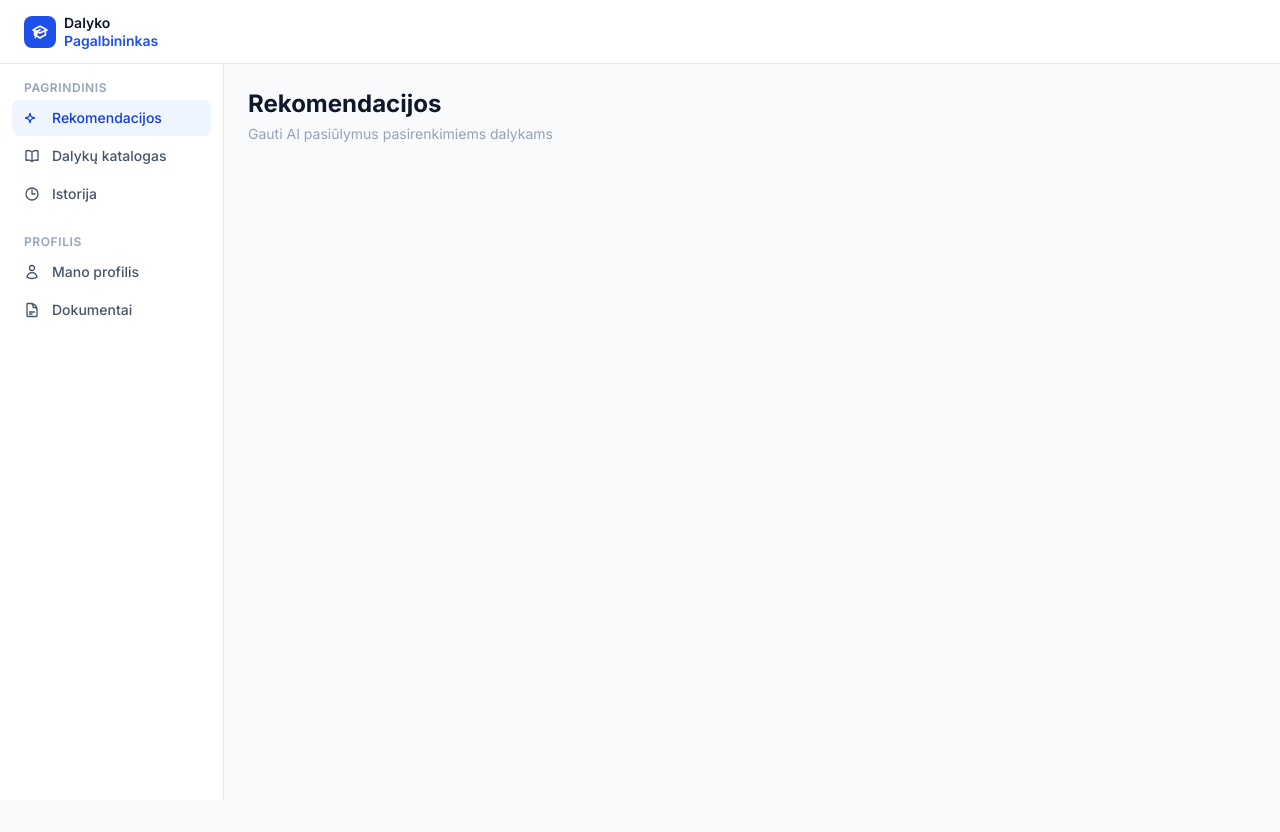
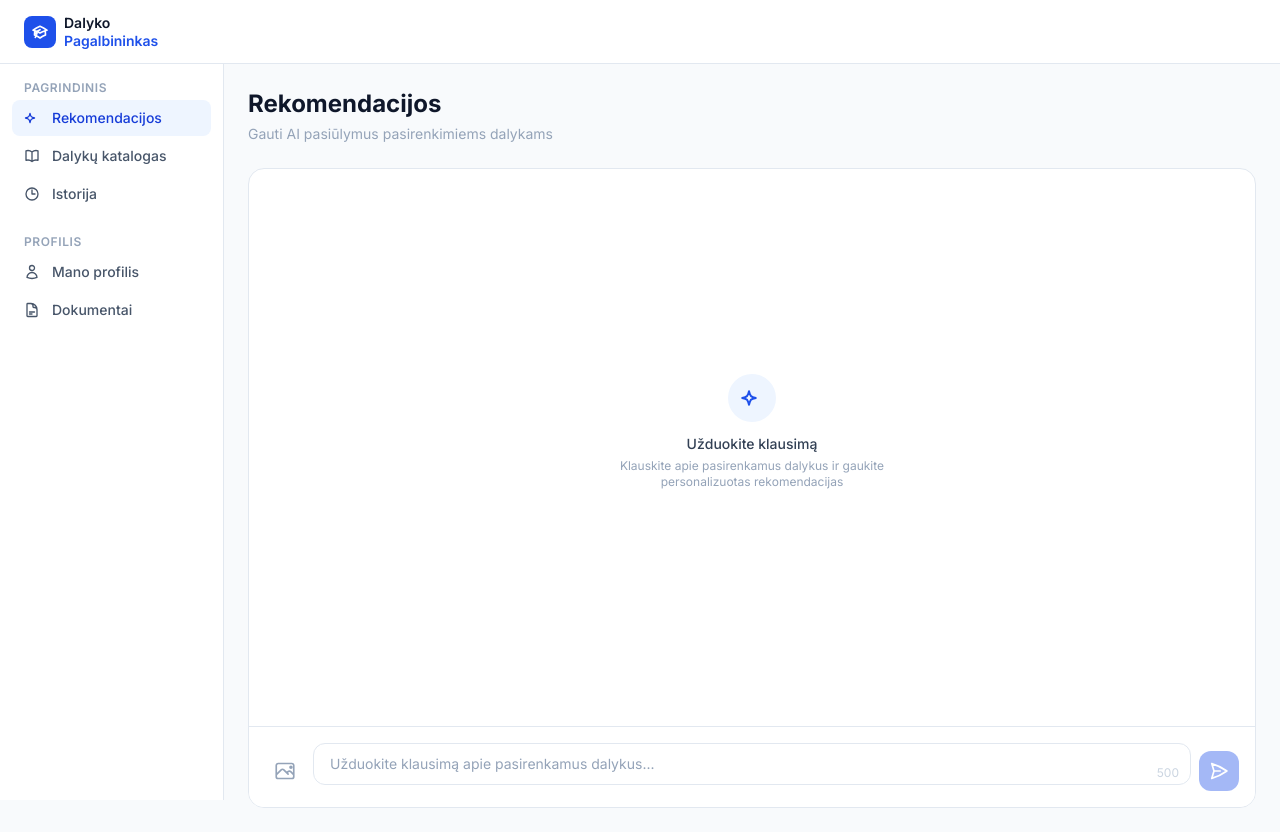
Before and after one commit to novatitas366/Laisvai-pasirenkamo-dalyko-AI-pagalbininkas, a React (Vite) app in the folder client/: page /rekomendacijos in a window 1280 px wide. Before the commit the page ends 800 px from the top, so only its background shows below. Built offline with nearby package versions, Linux system fonts and the light colour scheme.

Commit message:
SCRUM-25: Sukurta pokalbio lango sąsaja su žinutės įvedimo lauku ir siuntimo mygtuku

```diff
--- /dev/null
+++ b/client/src/components/chat/ChatInput.jsx
@@ -0,0 +1,116 @@
+import { useState, useRef } from 'react'
+
+const MAX_LENGTH = 500
+
+export default function ChatInput({ onSend, disabled }) {
+  const [text, setText] = useState('')
+  const [image, setImage] = useState(null)
+  const [imagePreview, setImagePreview] = useState(null)
+  const fileRef = useRef(null)
+
+  const charsLeft = MAX_LENGTH - text.length
+
+  const handleImageChange = (e) => {
+    const file = e.target.files?.[0]
+    if (!file) return
+
+    setImage(file)
+    const reader = new FileReader()
+    reader.onload = (ev) => setImagePreview(ev.target.result)
+    reader.readAsDataURL(file)
+  }
+
+  const removeImage = () => {
+    setImage(null)
+    setImagePreview(null)
+    if (fileRef.current) fileRef.current.value = ''
+  }
+
+  const handleSend = () => {
+    if (!text.trim() && !image) return
+    onSend({ text: text.trim(), image: imagePreview })
+    setText('')
+    removeImage()
+  }
+
+  const handleKeyDown = (e) => {
+    if (e.key === 'Enter' && !e.shiftKey) {
+      e.preventDefault()
+      handleSend()
+    }
+  }
+
+  return (
+    <div className="border-t border-slate-200 bg-white p-4">
+      {imagePreview && (
+        <div className="relative inline-block mb-3">
+          <img
+            src={imagePreview}
+            alt="Peržiūra"
+            className="max-h-24 rounded-lg border border-slate-200"
+          />
+          <button
+            onClick={removeImage}
+            className="absolute -top-2 -right-2 w-5 h-5 bg-slate-600 text-white rounded-full flex items-center justify-center text-xs hover:bg-slate-700 transition-colors"
+          >
+            &times;
+          </button>
+        </div>
+      )}
+
+      <div className="flex items-end gap-2">
+        <button
+          onClick={() => fileRef.current?.click()}
+          disabled={disabled}
+          className="flex-shrink-0 p-2.5 text-slate-400 hover:text-brand-600 hover:bg-brand-50 rounded-lg transition-colors disabled:opacity-40"
+          title="Pridėti nuotrauką"
+        >
+          <svg className="w-5 h-5" fill="none" stroke="currentColor" strokeWidth="2" viewBox="0 0 24 24">
+            <path strokeLinecap="round" strokeLinejoin="round" d="M2.25 15.75l5.159-5.159a2.25 2.25 0 013.182 0l5.159 5.159m-1.5-1.5l1.409-1.409a2.25 2.25 0 013.182 0l2.909 2.909M3.75 21h16.5A2.25 2.25 0 0022.5 18.75V5.25A2.25 2.25 0 0020.25 3H3.75A2.25 2.25 0 001.5 5.25v13.5A2.25 2.25 0 003.75 21zm16.5-13.5a1.125 1.125 0 11-2.25 0 1.125 1.125 0 012.25 0z" />
+          </svg>
+        </button>
+
+        <input
+          ref={fileRef}
+          type="file"
+          accept="image/*"
+          onChange={handleImageChange}
+          className="hidden"
+        />
+
+        <div className="flex-1 relative">
+          <textarea
+            value={text}
+            onChange={(e) => {
+              if (e.target.value.length <= MAX_LENGTH) setText(e.target.value)
+            }}
+            onKeyDown={handleKeyDown}
+            disabled={disabled}
+            placeholder="Užduokite klausimą apie pasirenkamus dalykus..."
+            rows={1}
+            className="w-full resize-none px-4 py-2.5 text-sm border border-slate-200 rounded-xl focus:outline-none focus:border-brand-400 focus:ring-1 focus:ring-brand-400 placeholder:text-slate-400 disabled:opacity-40 pr-16"
+            style={{ minHeight: '42px', maxHeight: '120px' }}
+            onInput={(e) => {
+              e.target.style.height = '42px'
+              e.target.style.height = e.target.scrollHeight + 'px'
+            }}
+          />
+          <span className={`absolute right-3 bottom-2.5 text-xs ${charsLeft < 50 ? 'text-red-400' : 'text-slate-300'}`}>
+            {charsLeft}
+          </span>
+        </div>
+
+        <button
+          onClick={handleSend}
+          disabled={disabled || (!text.trim() && !image)}
+          className="flex-shrink-0 p-2.5 bg-brand-600 text-white rounded-xl hover:bg-brand-700 transition-colors disabled:opacity-40 disabled:cursor-not-allowed"
+          title="Siųsti"
+        >
+          <svg className="w-5 h-5" fill="none" stroke="currentColor" strokeWidth="2" viewBox="0 0 24 24">
+            <path strokeLinecap="round" strokeLinejoin="round" d="M6 12L3.269 3.126A59.768 59.768 0 0121.485 12 59.77 59.77 0 013.27 20.876L5.999 12zm0 0h7.5" />
+          </svg>
+        </button>
+      </div>
+    </div>
+  )
+}
--- /dev/null
+++ b/client/src/components/chat/ChatMessage.jsx
@@ -0,0 +1,24 @@
+export default function ChatMessage({ message }) {
+  const isUser = message.role === 'user'
+
+  return (
+    <div className={`flex ${isUser ? 'justify-end' : 'justify-start'}`}>
+      <div
+        className={`max-w-[75%] px-4 py-3 rounded-2xl text-sm ${
+          isUser
+            ? 'bg-brand-600 text-white rounded-br-md'
+            : 'bg-white border border-slate-200 text-slate-700 rounded-bl-md'
+        }`}
+      >
+        {message.image && (
+          <img
+            src={message.image}
+            alt="Pridėta nuotrauka"
+            className="max-w-full max-h-48 rounded-lg mb-2"
+          />
+        )}
+        {message.text && <p className="whitespace-pre-wrap">{message.text}</p>}
+      </div>
+    </div>
+  )
+}
--- /dev/null
+++ b/client/src/components/chat/ChatWindow.jsx
@@ -0,0 +1,69 @@
+import { useState, useRef, useEffect } from 'react'
+import ChatMessage from './ChatMessage'
+import ChatInput from './ChatInput'
+
+export default function ChatWindow() {
+  const [messages, setMessages] = useState([])
+  const [loading, setLoading] = useState(false)
+  const bottomRef = useRef(null)
+
+  useEffect(() => {
+    bottomRef.current?.scrollIntoView({ behavior: 'smooth' })
+  }, [messages])
+
+  const handleSend = (msg) => {
+    setMessages((prev) => [...prev, { id: Date.now(), role: 'user', ...msg }])
+
+    // TODO: siųsti į API ir gauti DI atsakymą
+    setLoading(true)
+    setTimeout(() => {
+      setMessages((prev) => [
+        ...prev,
+        {
+          id: Date.now() + 1,
+          role: 'assistant',
+          text: 'Ačiū už klausimą! DI integracija bus pridėta vėliau.',
+        },
+      ])
+      setLoading(false)
+    }, 1000)
+  }
+
+  return (
+    <div className="flex flex-col h-[calc(100vh-10rem)] bg-white border border-slate-200 rounded-2xl overflow-hidden">
+      <div className="flex-1 overflow-y-auto p-4 space-y-4">
+        {messages.length === 0 && (
+          <div className="flex flex-col items-center justify-center h-full text-center">
+            <div className="w-12 h-12 rounded-full bg-brand-50 flex items-center justify-center mb-3">
+              <svg className="w-6 h-6 text-brand-600" fill="none" stroke="currentColor" strokeWidth="2" viewBox="0 0 24 24">
+                <path strokeLinecap="round" strokeLinejoin="round" d="M9.813 15.904L9 18.75l-.813-2.846a4.5 4.5 0 00-3.09-3.09L2.25 12l2.846-.813a4.5 4.5 0 003.09-3.09L9 5.25l.813 2.846a4.5 4.5 0 003.09 3.09L15.75 12l-2.846.813a4.5 4.5 0 00-3.09 3.09z" />
+              </svg>
+            </div>
+            <p className="text-sm font-medium text-slate-700 mb-1">Užduokite klausimą</p>
+            <p className="text-xs text-slate-400 max-w-xs">
+              Klauskite apie pasirenkamus dalykus ir gaukite personalizuotas rekomendacijas
+            </p>
+          </div>
+        )}
+
+        {messages.map((msg) => (
+          <ChatMessage key={msg.id} message={msg} />
+        ))}
+
+        {loading && (
+          <div className="flex justify-start">
+            <div className="bg-white border border-slate-200 rounded-2xl rounded-bl-md px-4 py-3 flex gap-1">
+              <span className="w-2 h-2 bg-slate-400 rounded-full typing-dot" />
+              <span className="w-2 h-2 bg-slate-400 rounded-full typing-dot" />
+              <span className="w-2 h-2 bg-slate-400 rounded-full typing-dot" />
+            </div>
+          </div>
+        )}
+
+        <div ref={bottomRef} />
+      </div>
+
+      <ChatInput onSend={handleSend} disabled={loading} />
+    </div>
+  )
+}
--- a/client/src/pages/RecommendationsPage.jsx
+++ b/client/src/pages/RecommendationsPage.jsx
@@ -1,8 +1,12 @@
+import ChatWindow from '../components/chat/ChatWindow'
+
 export default function RecommendationsPage() {
   return (
     <div>
       <h1 className="text-2xl font-bold text-slate-900 mb-1">Rekomendacijos</h1>
-      <p className="text-sm text-slate-400">Gauti AI pasiūlymus pasirenkimiems dalykams</p>
+      <p className="text-sm text-slate-400 mb-6">Gauti AI pasiūlymus pasirenkimiems dalykams</p>
+
+      <ChatWindow />
     </div>
   )
 }
```
Also changed, not shown: 2 other files (tests, documents, lock files or other folders).
